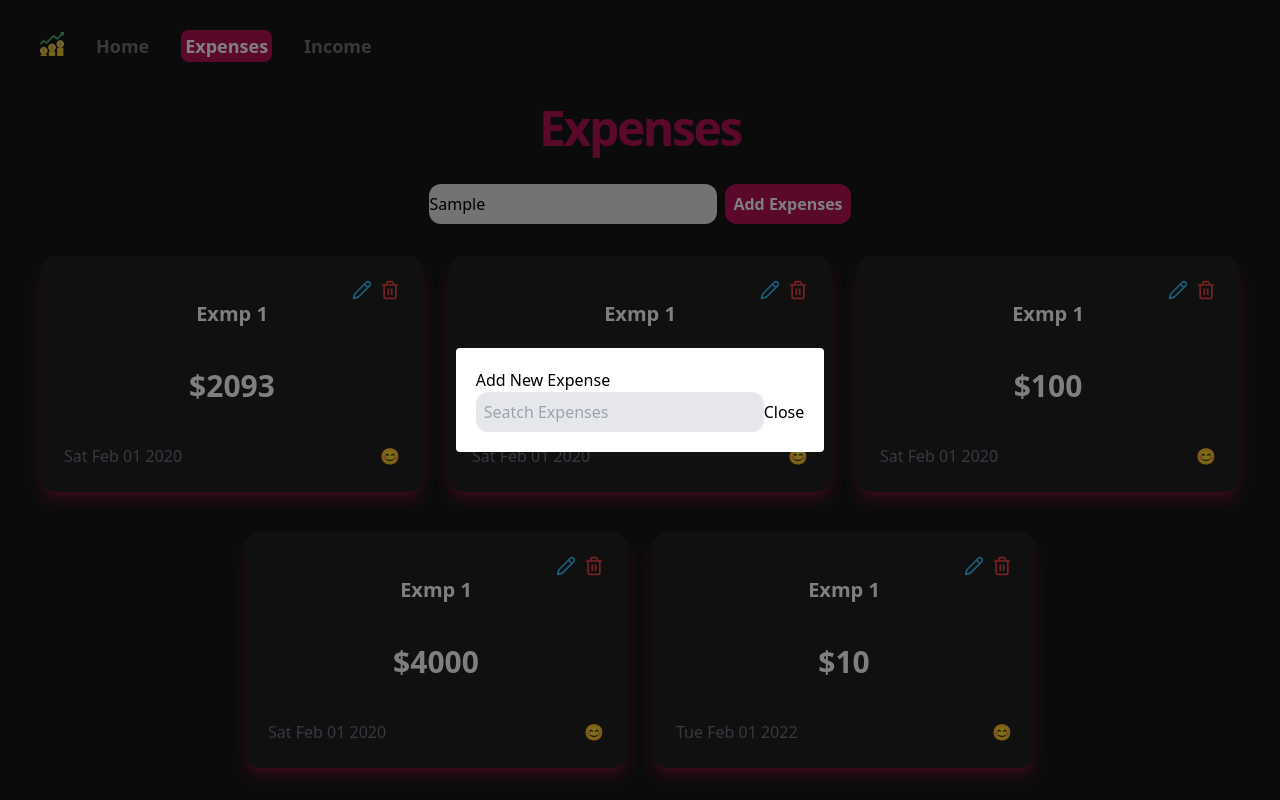
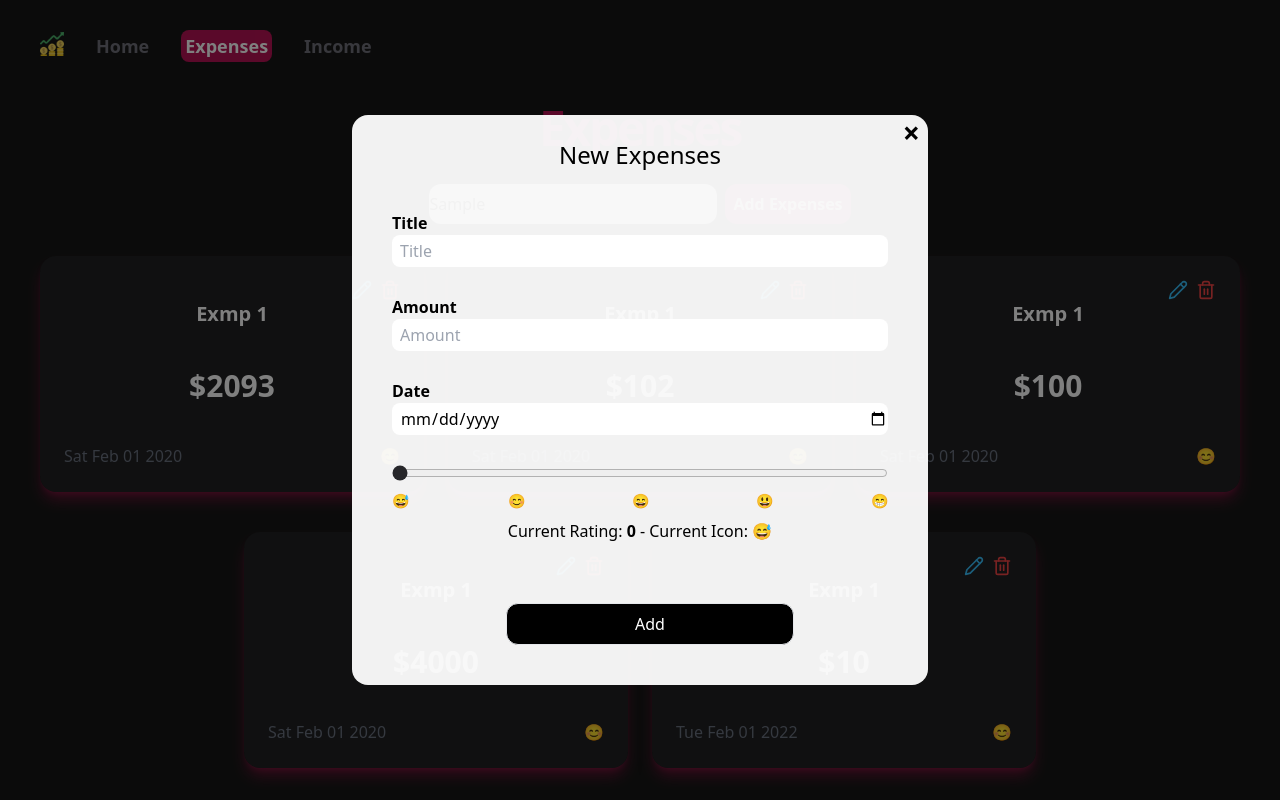
Before and after one commit to MrNadav/BuyOrDIe, a React (Vite) app: page /expenses in a window 1280 px wide. Both pictures are taken after typing "Sample" into the empty fields and a click on the button "Add Expenses". Built offline with nearby package versions, Linux system fonts and the light colour scheme.

Commit message:
localstorage

```diff
--- a/package.json
+++ b/package.json
@@ -14,9 +14,11 @@
     "lucide-react": "^0.314.0",
     "react": "^18.2.0",
     "react-dom": "^18.2.0",
+    "react-hook-form": "^7.49.3",
     "react-router-dom": "^6.21.2",
     "tailwind-merge": "^2.2.0",
-    "tw-elements-react": "^1.0.0-alpha2"
+    "tw-elements-react": "^1.0.0-alpha2",
+    "uuid": "^9.0.1"
   },
   "devDependencies": {
     "@types/react": "^18.2.43",
--- /dev/null
+++ b/src/components/AddModal.jsx
@@ -0,0 +1,51 @@
+import React, { useState } from 'react'
+import { Modal } from './ui/Modal'
+import { getIcon } from '../lib/utils'
+import { useForm } from 'react-hook-form'
+
+export const AddModal = ({setIsModalOpen, isModalOpen, title, onSubmit, setRating, rating}) => {
+    const {register, handleSubmit} = useForm()
+    const handleSliderChange = (event) => {
+    setRating(event.target.value, 10);
+    };
+  return (
+    <Modal setIsModalOpen={setIsModalOpen} isModalOpen={isModalOpen} title={title}>
+    <form onSubmit={handleSubmit(onSubmit)} className='flex flex-wrap justify-center p-6 m-4 gap-y-7'>
+        <div className='w-full'>
+            <label htmlFor='title' className='font-semibold'>Title</label>
+            <input name='title' type='text' className='w-full pl-2 rounded-lg h-8' placeholder='Title' {...register('title', {required: true})}/>
+        </div>
+        <div className='w-full'>
+            <label htmlFor='amount' className='font-semibold'>Amount</label>
+            <input name='amount' type='number' className='w-full pl-2 rounded-lg h-8' placeholder='Amount' {...register('amount', {required: true})}/>
+        </div>
+        <div className='w-full'>
+            <label htmlFor='date' className='font-semibold'>Date</label>
+            <input name='date' type='date' className='w-full pl-2 rounded-lg h-8' placeholder='Date' {...register('date', {required: true})}/>
+        </div>
+        <div className="w-full">
+            <div className="relative mb-6">
+                <input
+                    type="range"
+                    className="w-full accent-zinc-800"
+                    min="0"
+                    max="100"
+                    step="1"
+                    value={rating}
+                    onChange={handleSliderChange}
+                />
+                <span className="text-sm text-gray-500 dark:text-gray-400 absolute left-0 -bottom-6">😅</span>
+                <span className="text-sm text-gray-500 dark:text-gray-400 absolute left-1/4 transform -translate-x-1/2 rtl:translate-x-1/2 -bottom-6">😊</span>
+                <span className="text-sm text-gray-500 dark:text-gray-400 absolute left-1/2 transform -translate-x-1/2 rtl:translate-x-1/2 -bottom-6">😄</span>
+                <span className="text-sm text-gray-500 dark:text-gray-400 absolute left-3/4 transform -translate-x-1/2 rtl:translate-x-1/2 -bottom-6">😃</span>
+                <span className="text-sm text-gray-500 dark:text-gray-400 absolute right-0 -bottom-6">😁</span>
+            </div>
+            <div className="text-center mt-8">
+                Current Rating: <b>{rating}</b> - Current Icon: {getIcon(rating)}
+            </div>
+        </div>
+        <button className='w-8/12 sm:w-72 p-2 lg:ml-5 mt-8 text-white border bg-black rounded-xl'>Add</button>
+    </form>
+</Modal>
+  )
+}
--- a/src/components/Expenses.jsx
+++ b/src/components/Expenses.jsx
@@ -1,37 +1,44 @@
-import React, {useState} from 'react'
+import React, {useEffect, useReducer, useState} from 'react'
 import { H1 } from './ui/H1'
 import { exmp } from '../data/exp'
 import { Pencil, Trash2 } from 'lucide-react'
-
-const Modal = ({ isOpen, onClose, children }) => {
-  if (!isOpen) return null;
-
-  return (
-    <div className='fixed inset-0 bg-black bg-opacity-50 flex justify-center items-center'>
-      <div className='bg-white p-5 rounded'>
-        {children}
-        <button onClick={onClose}>Close</button>
-      </div>
-    </div>
-  );
-};
+import { AddModal } from './AddModal'
+import { useForm } from 'react-hook-form'
+import {v4 as uuidv4} from 'uuid'
 
 export const Expenses = () => {
   const [isModalOpen, setIsModalOpen] = useState(false);
+  const [rating, setRating] = useState(0);
+  const[expenses, setExpenses] = useState([])
 
-  // Function to open modal
-  const openModal = () => setIsModalOpen(true);
+  const onSubmit = (data) => {
+    const newExpense = { ...data, rating, id: uuidv4() };
+    const existingExpenses = JSON.parse(localStorage.getItem('expenses')) || [];
+    existingExpenses.unshift(newExpense);
 
-  // Function to close modal
-  const closeModal = () => setIsModalOpen(false);
+    console.log('Saving expenses to localStorage:', existingExpenses); // checking
+
+    localStorage.setItem('expenses', JSON.stringify(existingExpenses));
+    setExpenses(existingExpenses);
+};
+
+
+
+useEffect(() => {
+  const storedExpenses = JSON.parse(localStorage.getItem('expenses')) || [];
+  console.log('Loaded expenses from localStorage:', storedExpenses); // checking
+  setExpenses(storedExpenses);
+}, [isModalOpen]);
+
+
   return (
 
     <main className=''>
-            <div className='flex flex-col text-center justify-center p-6'>
+      <div className='flex flex-col text-center justify-center p-6'>
         <H1>Expenses</H1>
         <div className='flex flex-row gap-2 justify-center mt-8'>
           <input type='text' placeholder='Seatch Expenses' className='w-10/12 sm:w-72 p-2text-gray-700 bg-gray-200 rounded-xl'/>
-          <button onClick={openModal} className="bg-red-lite hover:bg-red-lite-hover text-white font-bold p-2 rounded-xl">Add Expenses</button>
+          <button onClick={() => setIsModalOpen(true)}  className="bg-red-lite hover:bg-red-lite-hover text-white font-bold p-2 rounded-xl">Add Expenses</button>
         </div>
       </div>
 
@@ -52,10 +59,17 @@ export const Expenses = () => {
           </div>
         ))}
     </div>
-    <Modal isOpen={isModalOpen} onClose={closeModal}>
-        <h2>Add New Expense</h2>
-        <input type='text' placeholder='Seatch Expenses' className='w-10/12 sm:w-72 p-2text-gray-700 bg-gray-200 rounded-xl p-2'/>
-    </Modal>
+    {isModalOpen ? (
+              <AddModal
+              setIsModalOpen={setIsModalOpen}
+              isModalOpen={isModalOpen}
+              title='New Expenses'
+              onSubmit={onSubmit}
+              setRating={setRating}
+              rating={rating}
+
+              />
+            ) : null}
     </main>
   )
 }
--- /dev/null
+++ b/src/components/ui/Modal.jsx
@@ -0,0 +1,25 @@
+import React, { useEffect } from 'react';
+
+export const Modal = ({ children, setIsModalOpen, isModalOpen, title }) => {
+
+    useEffect(() => {
+        if (isModalOpen) {
+            document.body.style.overflow = 'hidden';
+        }
+        return () => {
+            document.body.style.overflow = 'unset';
+        };
+    }, [isModalOpen]);
+
+    return (
+        <div className='fixed inset-0 bg-black bg-opacity-50 flex justify-center items-center'>
+            <div className='relative flex flex-col sm:w-3/4 max-w-xl bg-white/95 rounded-2xl w-11/12 h-5/12'>
+                <h1 className='mt-6 text-2xl text-center text-black'>{title}</h1>
+                <div className='absolute z-50 text-3xl font-bold text-black cursor-pointer right-2' onClick={() => setIsModalOpen(false)}>
+                    &times;
+                </div>
+                {children}
+            </div>
+        </div>
+    );
+};
--- a/src/lib/utils.js
+++ b/src/lib/utils.js
@@ -2,3 +2,17 @@ import { clsx } from "clsx";
 import { twMerge } from "tailwind-merge";
 
 export const cn=(...inputs) => twMerge(clsx(...inputs));
+
+
+export const getIcon= (rating) => {
+    if(rating < 25)
+        return '😅';
+    else if(rating <= 50)
+        return '😊';
+    else if(rating <= 75)
+        return '😄';
+    else if(rating === "100")
+        return '😁';
+    else
+        return '😃';
+};
```
Also changed, not shown: 1 other file (tests, documents, lock files or other folders).
